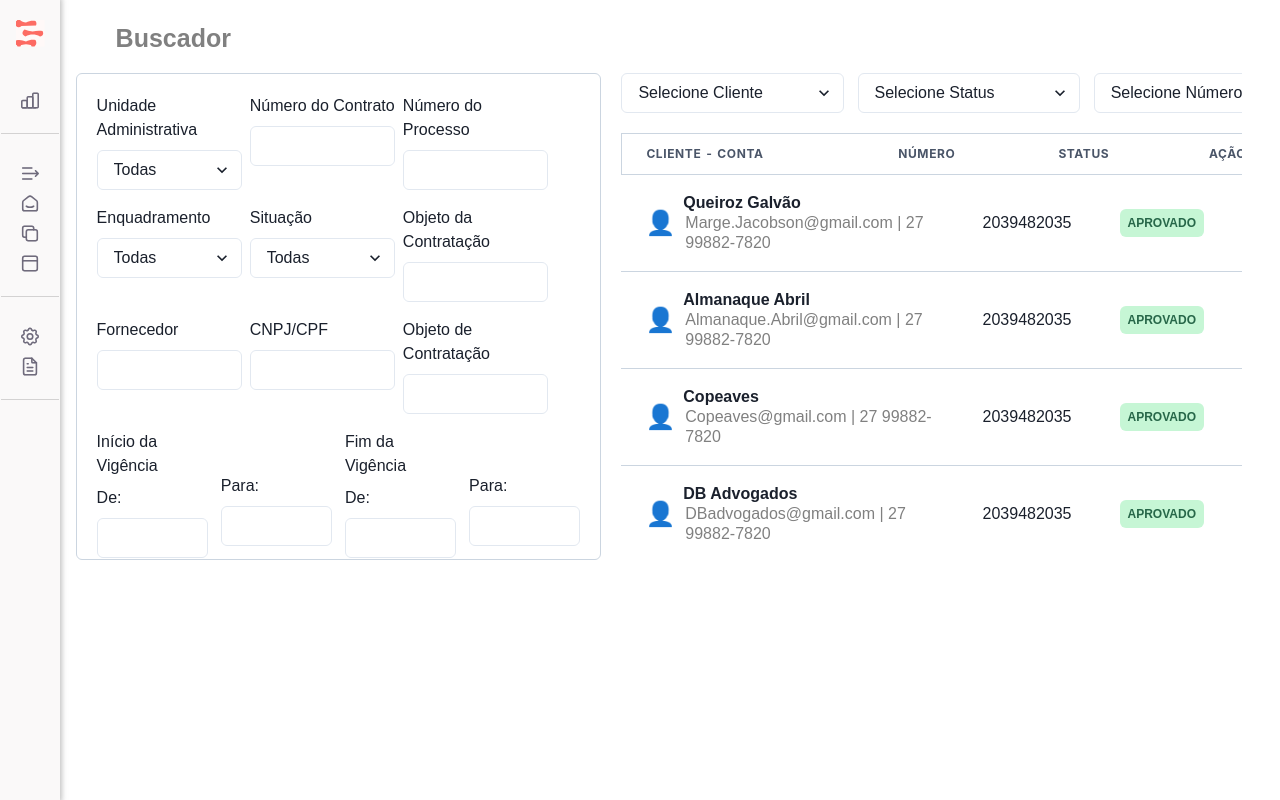
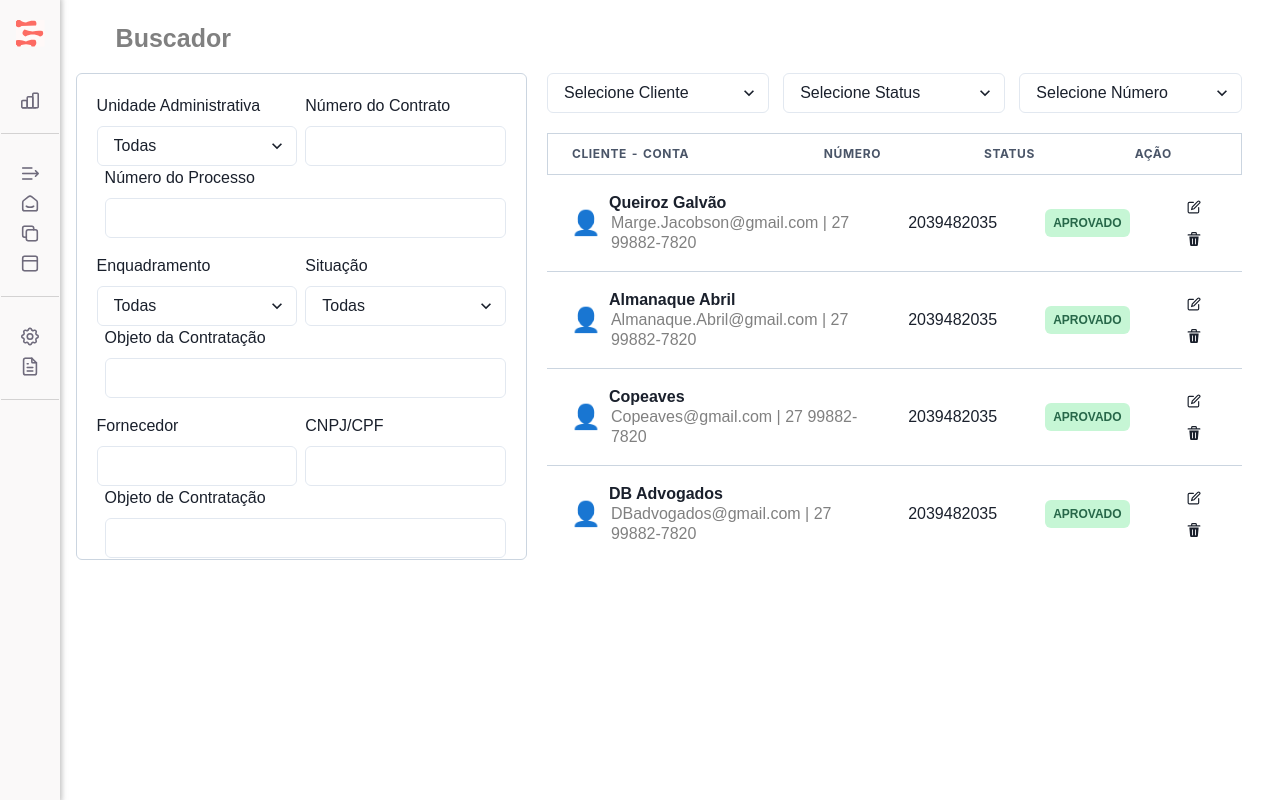
Before and after one commit to RenanGeorgio/ignai-contract, a React (Create React App) app: page /buscador in a window 1280 px wide. Built offline with nearby package versions, Linux system fonts and the light colour scheme.

Commit message:
fix: ajustado formulário
Ajustado formulário da página de Buscador.

```diff
--- a/src/components/form/FormBuscador.tsx
+++ b/src/components/form/FormBuscador.tsx
@@ -1,120 +1,93 @@
-import { Box, Button, Checkbox, Flex, Input, Select, Text } from "@chakra-ui/react";
+import { Box, Button, Flex, Input, Select, Text } from "@chakra-ui/react";
 import { FunctionComponent } from "react";
 import "@styles/viewsForm.css";
 
 const FormularioBuscaDetalhada: FunctionComponent = () => {
   return (
     <Box className="containerViewForm" p={5} border="1px solid" borderColor="gray.300" borderRadius="md" height="75%" overflowY="auto">
-      <Flex mb={4}>
-        <Box width="30%">
+      <Flex mb={4} align="center" wrap="wrap">
+        <Box className="flex-item">
           <Text mb={2}>Unidade Administrativa</Text>
-          <Select>
+          <Select className="form-field">
             <option>Todas</option>
           </Select>
         </Box>
-        <Box width="30%" ml={2}>
+        <Box className="flex-item" ml={2}>
           <Text mb={2}>Número do Contrato</Text>
-          <Input />
+          <Input className="form-field" />
         </Box>
-        <Box width="30%" ml={2}>
+        <Box className="flex-item" ml={2}>
           <Text mb={2}>Número do Processo</Text>
-          <Input />
+          <Input className="form-field" />
         </Box>
       </Flex>
 
-      <Flex mb={4}>
-        <Box width="30%">
+      <Flex mb={4} align="center" wrap="wrap">
+        <Box className="flex-item">
           <Text mb={2}>Enquadramento</Text>
-          <Select>
+          <Select className="form-field">
             <option>Todas</option>
           </Select>
         </Box>
-        <Box width="30%" ml={2}>
+        <Box className="flex-item" ml={2}>
           <Text mb={2}>Situação</Text>
-          <Select>
+          <Select className="form-field">
             <option>Todas</option>
           </Select>
         </Box>
-        <Box width="30%" ml={2}>
+        <Box className="flex-item" ml={2}>
           <Text mb={2}>Objeto da Contratação</Text>
-          <Input />
+          <Input className="form-field" />
         </Box>
       </Flex>
 
-      <Flex mb={4}>
-        <Box width="30%">
+      <Flex mb={4} align="center" wrap="wrap">
+        <Box className="flex-item">
           <Text mb={2}>Fornecedor</Text>
-          <Input />
+          <Input className="form-field" />
         </Box>
-        <Box width="30%" ml={2}>
+        <Box className="flex-item" ml={2}>
           <Text mb={2}>CNPJ/CPF</Text>
-          <Input />
+          <Input className="form-field" />
         </Box>
-        <Box width="30%" ml={2}>
+        <Box className="flex-item" ml={2}>
           <Text mb={2}>Objeto de Contratação</Text>
-          <Input />
+          <Input className="form-field" />
         </Box>
       </Flex>
 
-      <Flex mb={4} align="center" justify="space-between">
-        <Box width="23%">
+      <Flex mb={4} align="center" justify="space-between" wrap="wrap">
+        <Box className="flex-item">
           <Text mb={2}>Início da Vigência</Text>
           <Text mb={2}>De:</Text>
-          <Input />
+          <Input className="form-field" />
         </Box>
-        <Box width="23%">
+        <Box className="flex-item">
           <Text mb={2}>&nbsp;</Text>
           <Text mb={2}>Para:</Text>
-          <Input />
+          <Input className="form-field" />
         </Box>
-        <Box width="23%">
+        <Box className="flex-item">
           <Text mb={2}>Fim da Vigência</Text>
           <Text mb={2}>De:</Text>
-          <Input />
+          <Input className="form-field" />
         </Box>
-        <Box width="23%">
+        <Box className="flex-item">
           <Text mb={2}>&nbsp;</Text>
           <Text mb={2}>Para:</Text>
-          <Input />
+          <Input className="form-field" />
         </Box>
       </Flex>
 
       <Text mb={2}>Valor do Contrato</Text>
-      <Flex mb={4}>
-        <Box width="30%">
+      <Flex mb={4} align="center">
+        <Box className="flex-item">
           <Text mb={2}>De:</Text>
-          <Input />
+          <Input className="form-field" />
         </Box>
-        <Box width="30%" ml={2}>
+        <Box className="flex-item" ml={2}>
           <Text mb={2}>Para:</Text>
-          <Input />
-        </Box>
-      </Flex>
-
-      <Text mb={2}>Busca Detalhada</Text>
-      <Flex justifyContent="space-between">
-        <Box>
-          <Checkbox>Todos</Checkbox><br />
-          <Checkbox>Órgão Superior</Checkbox><br />
-          <Checkbox>Órgão Subordinado</Checkbox><br />
-          <Checkbox>Unidade Administrativa</Checkbox><br />
-          <Checkbox>Número do Processo</Checkbox>
-        </Box>
-        <Box>
-          <Checkbox>Número do ICJ</Checkbox><br />
-          <Checkbox>Enquadramento do Processo</Checkbox><br />
-          <Checkbox>CNPJ/CPF</Checkbox>
-        </Box>
-        <Box>
-          <Checkbox>Objeto da contratação</Checkbox><br />
-          <Checkbox>Valor do Contrato</Checkbox><br />
-          <Checkbox>Saldo bruto do contrato</Checkbox><br />
-          <Checkbox>Saldo inativo</Checkbox>
-        </Box>
-        <Box>
-          <Checkbox>Situação</Checkbox><br />
-          <Checkbox>Número dos aditivos</Checkbox><br />
-          <Checkbox>Fundamento Legal</Checkbox>
+          <Input className="form-field" />
         </Box>
       </Flex>
 
--- a/src/styles/viewsForm.css
+++ b/src/styles/viewsForm.css
@@ -1,3 +1,10 @@
+input, select {
+  height: 40px;
+  min-height: 40px;
+  padding: 0 10px;
+  box-sizing: border-box;
+}
+
 .containerViewForm {
   max-height: 650px;
   overflow-y: auto;
@@ -19,3 +26,16 @@
 .containerViewForm::-webkit-scrollbar-thumb:hover {
   background-color: #888;
 }
+
+.flex-item {
+  width: 30%;
+  flex-grow: 1;
+  min-width: 200px;
+}
+
+.form-field {
+  height: 40px;
+  min-height: 40px;
+  padding: 0 10px;
+  box-sizing: border-box;
+}
```
